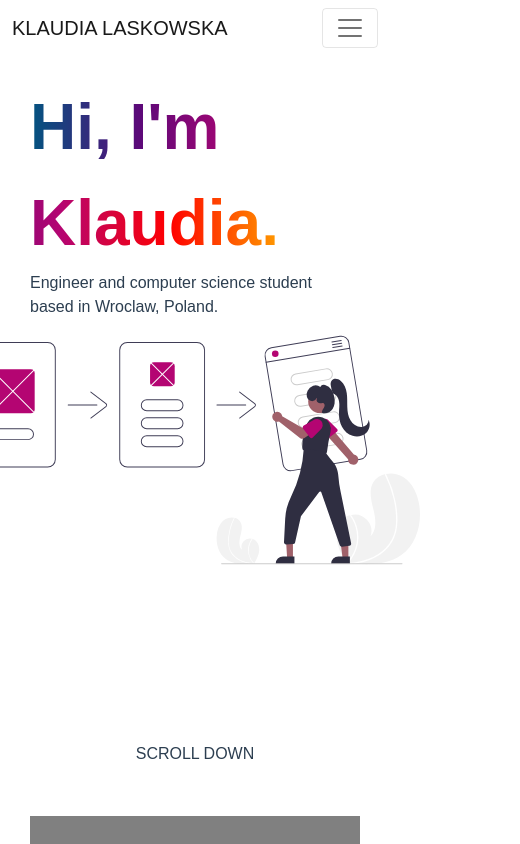
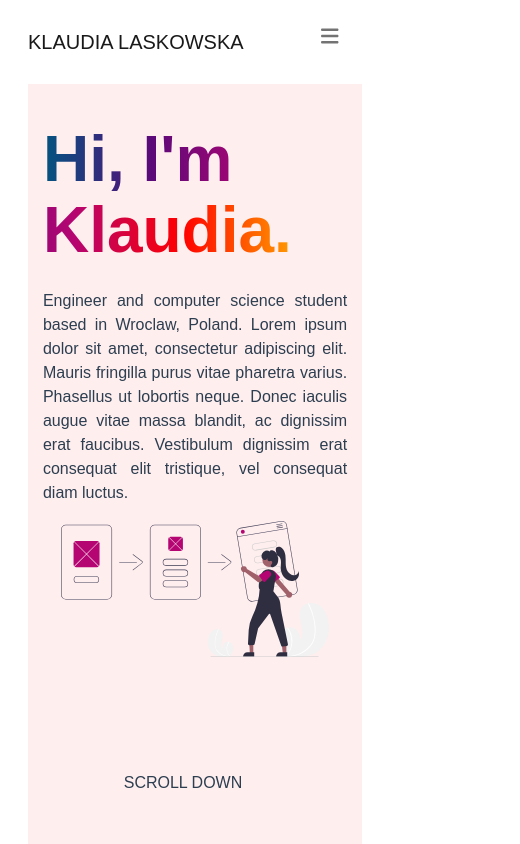
Before and after one commit to klaudial99/portfolio, a Vue app: page /#/ in a window 390 px wide. Shown: the top 844 px of the page, 520 px wide, since content can reach past the window. Built offline with nearby package versions, Linux system fonts and the light colour scheme.

Commit message:
Fix navbar, add sidebar

```diff
--- a/src/App.vue
+++ b/src/App.vue
@@ -21,6 +21,10 @@
     color: #2c3e50;
 }
 
+body {
+    color: var(--BLACK);
+}
+
 #nav {
     padding: 30px;
 }
--- a/src/assets/colors.css
+++ b/src/assets/colors.css
@@ -1,3 +1,5 @@
 :root {
     --MAIN: #FF5851;
+    --BLACK: #2F2E41;
+    --LAVENDER: #FFEEEE;
 }
--- a/src/components/NavBar.vue
+++ b/src/components/NavBar.vue
@@ -1,9 +1,15 @@
 <template>
-    <nav class="navbar navbar-expand-lg navbar-light bg-white">
-        <div class="container-fluid">
+    <nav class="navbar navbar-expand-lg navbar-light bg-white sticky-top">
+        <div class="container-fluid p-0 m-0 w-100">
+            <div class="row w-100">
+                <div class="col-12 col-md-11 offset-md-1">
+                    <div class="row mx-3 mx-sm-5 ms-md-0">
+                        <div class="col text-start d-flex align-items-center">
                             <a class="navbar-brand" href="#">KLAUDIA LASKOWSKA</a>
+                        </div>
+                        <div class="col text-end p-0">
                             <button class="navbar-toggler" type="button" data-bs-toggle="collapse" data-bs-target="#navbarNav" aria-controls="navbarNav" aria-expanded="false" aria-label="Toggle navigation">
-                <span class="navbar-toggler-icon"></span>
+                                <i class="fa fa-bars"></i>
                             </button>
                             <div class="collapse navbar-collapse" id="navbarNav">
                                 <ul class="navbar-nav ms-auto">
@@ -20,53 +26,15 @@
                                 </ul>
                             </div>
                         </div>
-    </nav>
+                    </div>
 
 
-<!--    <nav class="navbar navbar-expand-lg fixed-top">-->
+                </div>
 
-<!--        <div class="col-1">-->
-<!--            <router-link :to="{ name: 'FeedView' }">-->
-<!--                <img src="@/assets/bee.png" alt="Bee image" height="70">-->
-<!--            </router-link>-->
-<!--        </div>-->
+            </div>
 
-<!--        <div class="col-md-8 col-sm-6 align-self-center">-->
-<!--            <input-->
-<!--                type="text"-->
-<!--                placeholder="Wyszukaj..."-->
-<!--                id="search-input"-->
-<!--                class="w-100 shadow"-->
-<!--                v-model="searchPhrase"-->
-<!--                @keydown.enter="getProfiles"-->
-<!--            />-->
-<!--        </div>-->
-
-<!--        <div class="col-1 align-self-center">-->
-<!--            <font-awesome-icon :icon="['far', 'bell']" size="2x" class="navbar-icon"/>-->
-<!--        </div>-->
-
-<!--        <div class="col-2 d-flex align-self-center align-items-center">-->
-<!--            <img v-if="this.$store.getters.getProfileImageSrc !== ''" :src="this.$store.getters.getProfileImageSrc" alt="Profile picture"  class="profile-picture" height="40" width="40">-->
-<!--            <img v-else src="@/assets/no-photo.png" alt="Profile picture"  class="profile-picture" height="40" width="40">-->
-<!--            <div class="dropdown">-->
-<!--                <a class="dropdown-toggle ms-2" href="#" role="button" id="dropdown-profile" data-bs-toggle="dropdown" aria-expanded="false">-->
-<!--                    <span>Cześć</span>-->
-<!--                    <span v-if="this.$store.getters.getFirstName">, {{this.$store.getters.getFirstName}}</span>-->
-<!--                    <span>!</span>-->
-<!--                </a>-->
-<!--                <ul class="dropdown-menu" aria-labelledby="dropdown-profile">-->
-<!--                    <li>-->
-<!--                        <router-link class="dropdown-item" :to="{ name: 'ProfileEdit' }">-->
-<!--                            Ustawienia-->
-<!--                        </router-link>-->
-<!--                    </li>-->
-<!--                    <li><a @click="handleLogout" class="dropdown-item">Wyloguj się</a></li>-->
-<!--                </ul>-->
-<!--            </div>-->
-<!--        </div>-->
-
-<!--    </nav>-->
+        </div>
+    </nav>
 </template>
 
 <script>
@@ -77,4 +45,15 @@ export default {
 
 <style scoped>
 
+.navbar {
+    height: 10vh;
+}
+
+.navbar-toggler {
+    border: none;
+}
+
+.navbar-toggler:focus {
+    box-shadow: none;
+}
 </style>
--- a/src/main.js
+++ b/src/main.js
@@ -15,6 +15,13 @@ import { FontAwesomeIcon } from '@fortawesome/vue-fontawesome'
 import {faChevronDown} from "@fortawesome/free-solid-svg-icons/faChevronDown"
 library.add(faChevronDown)
 
+import {faBars} from "@fortawesome/free-solid-svg-icons/faBars"
+library.add(faBars)
+
+import {faLinkedin, faGithub} from "@fortawesome/free-brands-svg-icons";
+library.add(faLinkedin)
+library.add(faGithub)
+
 import { dom } from "@fortawesome/fontawesome-svg-core";
 dom.watch();
 
--- a/src/views/Home.vue
+++ b/src/views/Home.vue
@@ -1,8 +1,22 @@
 <template>
-    <div class="home">
-        <div class="welcome-page row">
-            <div class="col left d-flex">
-                <div id="left-text" class="text-start">
+    <div class="home container-fluid mw-100">
+        <div class="row ">
+            <div class="col-md-1 d-none d-md-flex flex-column justify-content-center align-items-center socials pb-5 position-fixed">
+                <a href="https://www.linkedin.com/in/klaudia-laskowska-10815022b/" target="_blank" rel="noopener noreferrer" class="d-block my-2">
+                    <i class="fa-brands fa-linkedin fa-xl social-icon" size="2x"></i>
+                </a>
+                <a href="https://github.com/klaudial99" target="_blank" rel="noopener noreferrer" class="d-block my-2">
+                    <i class="fa-brands fa-github fa-xl social-icon"></i>
+                </a>
+
+            </div>
+            <div class="col-12 col-md-11 offset-md-1">
+                <div class="welcome-page mx-3 mx-sm-5 ms-md-0 pb-sm-5 d-flex flex-column">
+                    <div class="row">
+                        <div class="col-12 col-lg-6 left d-flex justify-content-center align-items-center">
+                            <div class="row justify-content-center">
+                                <div class="col-11 col-sm-10">
+                                    <div id="left-text" class="text-start ">
                                         <span
                                             data-aos="zoom-in"
                                             data-aos-duration="1500"
@@ -20,13 +34,16 @@
                                             id="about"
                                             class="about-text"
                                         >
-                        Engineer and computer science student based in Wroclaw, Poland.
+                                            Engineer and computer science student based in Wroclaw, Poland. Lorem ipsum dolor sit amet, consectetur adipiscing elit. Mauris fringilla purus vitae pharetra varius. Phasellus ut lobortis neque. Donec iaculis augue vitae massa blandit, ac dignissim erat faucibus. Vestibulum dignissim erat consequat elit tristique, vel consequat diam luctus.
                                         </p>
 
                                     </div>
+                                </div>
+                            </div>
+
 
                         </div>
-            <div class="col right d-flex justify-content-center align-items-center">
+                        <div class="col-12 col-lg-6 right d-flex justify-content-center align-items-start align-items-md-center">
                             <img
                                 data-aos="fade-up-left"
                                 data-aos-anchor=".about-text"
@@ -36,8 +53,8 @@
                                 class="picture"
                                 src="@/assets/design.svg"
                                 alt="svg"
-                    height="450"
                                 width="450"
+                                height="auto"
                             />
 
                         </div>
@@ -49,27 +66,33 @@
                         data-aos-delay="2000"
                         data-aos-duration="700"
                         data-aos-easing="ease"
-            class="scroll-row row d-flex justify-content-center align-items-center"
+                        class="scroll-row row d-flex justify-content-center align-items-center container-fluid mt-auto"
                     >
                         <span>SCROLL DOWN</span>
                         <i id="scroll-down-icon" class="fa fa-chevron-down"></i>
                     </div>
+                </div>
+
                 <div class="about row">
 
                 </div>
+            </div>
+        </div>
+
     </div>
 </template>
 
 <style>
 
 .welcome-page {
-    margin: 0 30px 0 30px;
-
-    height: 80vh;
+    background-color: var(--LAVENDER);
+    background-clip: content-box;
+    height: 90vh;
 }
 
 .left {
-    position: relative;
+    /*position: relative;*/
+    min-height: 30vh;
 }
 
 .scroll-row {
@@ -87,7 +110,7 @@
         transform: translateY(0);
     }
     50% {
-        transform: translateY(-20px);
+        transform: translateY(-15px);
     }
 }
 
@@ -108,12 +131,46 @@
 }
 
 #left-text {
-    position: absolute;
-    top: 20%;
-    right: 10%;
+    /*position: absolute;*/
+    /*top: 20%;*/
+    /*right: 15%;*/
     /*width: 80%;*/
 }
 
+#about {
+    text-align: justify;
+}
+
+@media (min-width: 1px) and (max-width: 576px) {
+    .left {
+        position: static;
+    }
+
+    #left-text {
+        position: static;
+        margin-top: 2.5rem;
+    }
+
+    #title {
+        line-height: 1.1;
+    }
+
+    #about {
+        margin-top: 1.5rem;
+    }
+}
+
+.picture {
+    max-width: 80%;
+}
+
+.social-icon {
+    color: var(--BLACK);
+}
+
+.socials {
+    height: 90vh;
+}
 
 </style>
 
```
Lines whose indentation alone changed are shown as unchanged.
